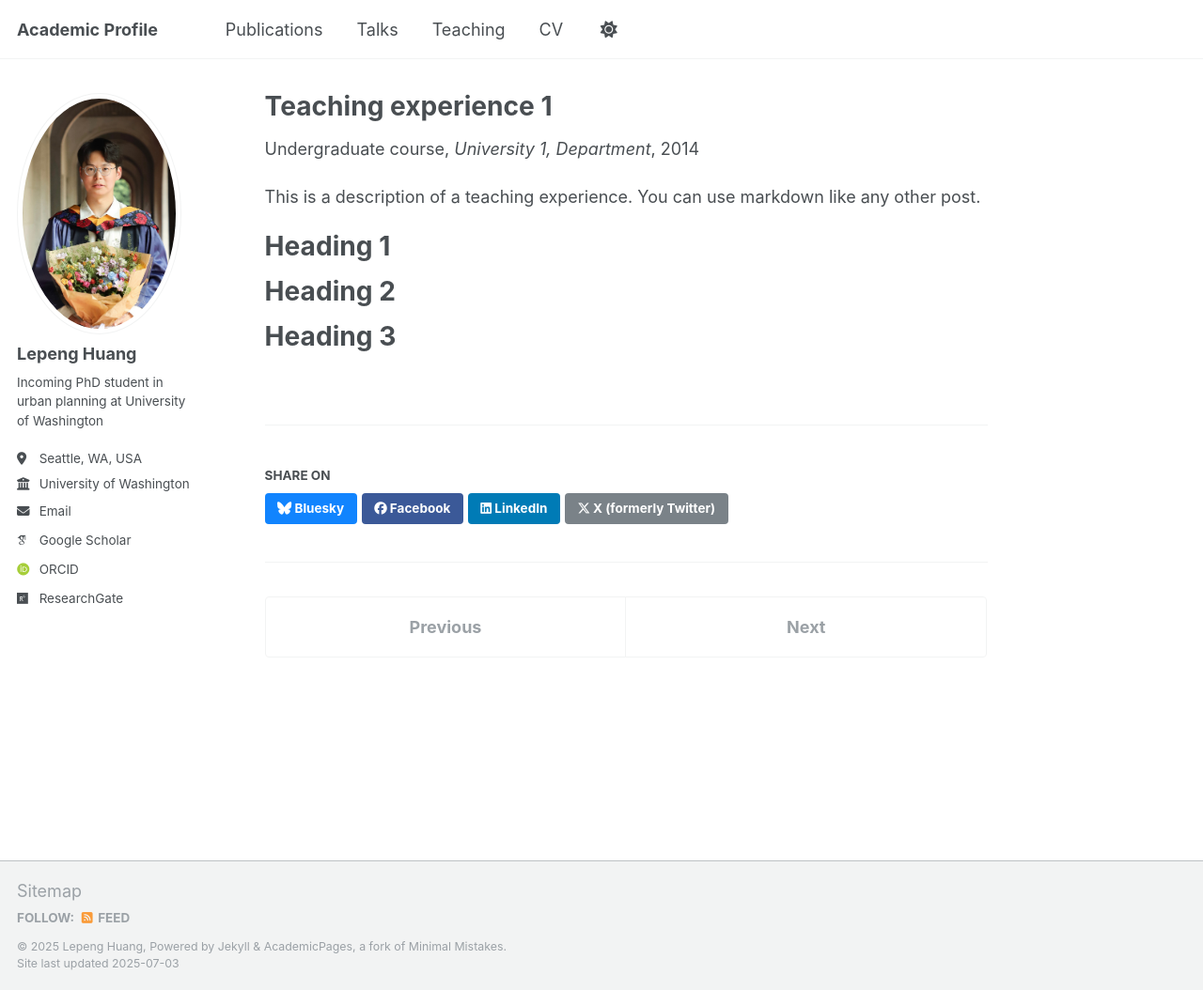
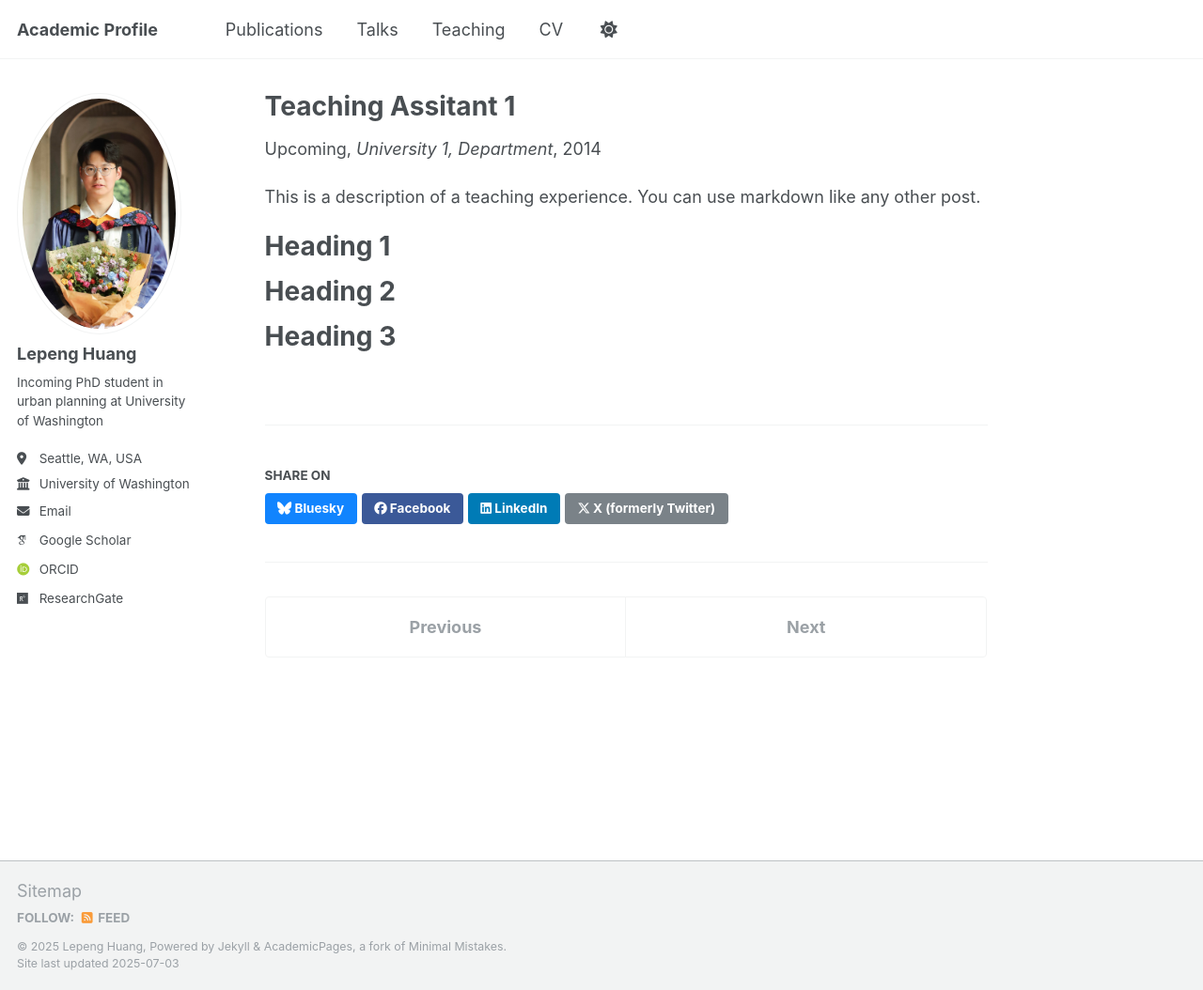
Before and after one commit to lepenghuang/lepenghuang.github.io, a Jekyll site: the page built from _teaching/Teaching-Assitant-1.md, in a window 1280 px wide and 1054 px high. Shown: the whole window at 94% size. Built offline with Jekyll 4.4.1, drawn with Linux system fonts in a browser that asks for light colours; some web fonts are replaced; a script that is not in the unit is left out.

Commit message:
Update and rename 2014-spring-teaching-1.md to Teaching-Assitant-1.md

```diff
--- a/_teaching/2014-spring-teaching-1.md
+++ b/_teaching/Teaching-Assitant-1.md
@@ -1,8 +1,8 @@
 ---
-title: "Teaching experience 1"
+title: "Teaching Assitant 1"
 collection: teaching
-type: "Undergraduate course"
-permalink: /teaching/2014-spring-teaching-1
+type: "Upcoming"
+permalink: /teaching/Teaching-Assitant-1
 venue: "University 1, Department"
 date: 2014-01-01
 location: "City, Country"
```
